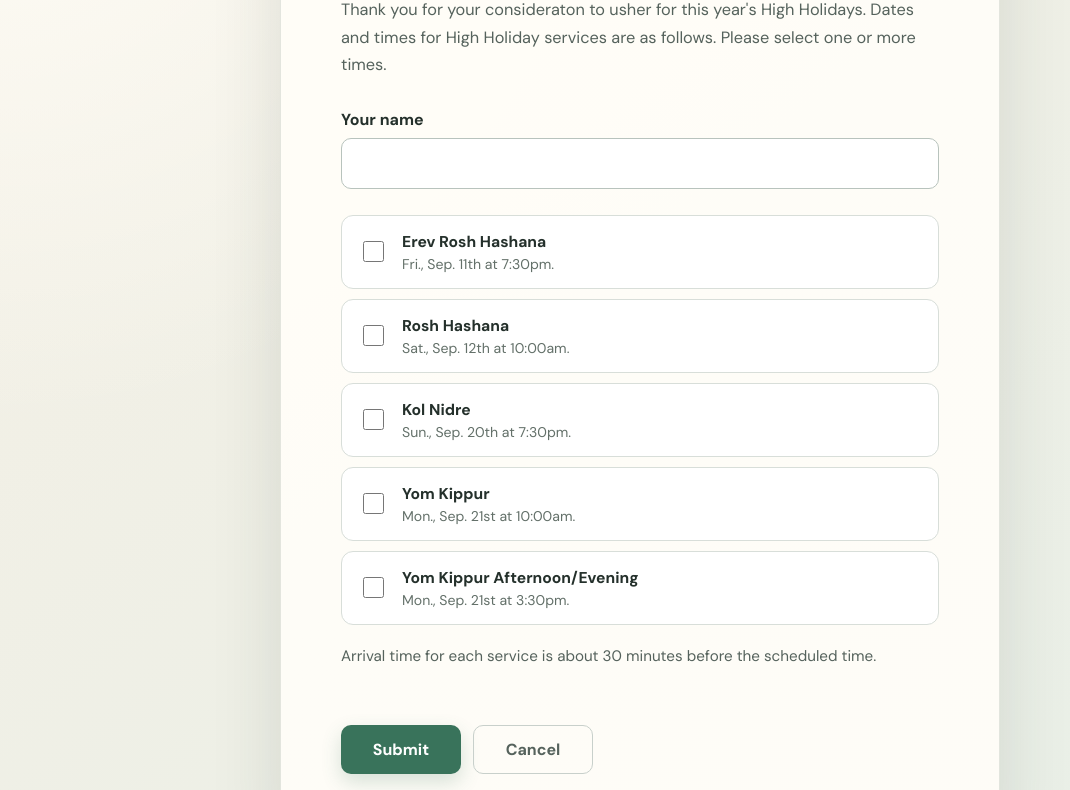
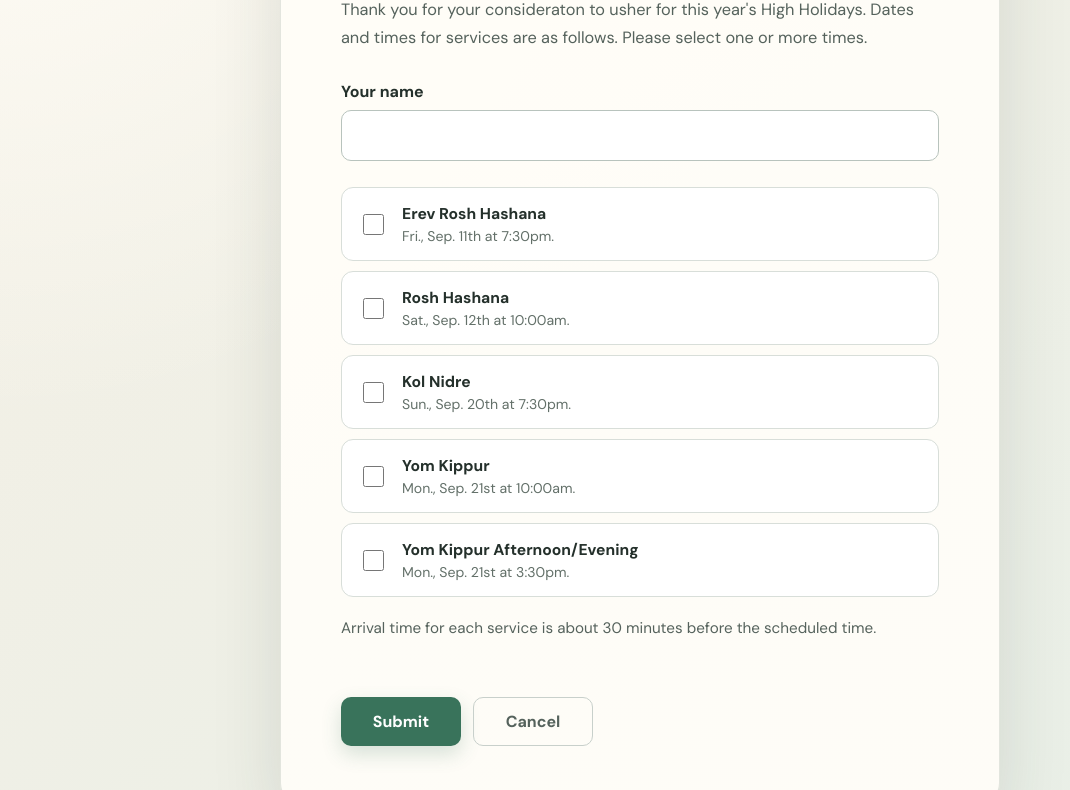
Before and after one commit to esemmelman/ushering-form, a website built with Vite: page index.html in a window 1280 px wide. Shown: the part 213-1003 px from the top of the page, without its empty margins (0-1070 px from the left). Built offline with nearby package versions, Linux system fonts and the light colour scheme.

Commit message:
Simplify service-times wording

```diff
--- a/index.html
+++ b/index.html
@@ -12,7 +12,7 @@
         <div id="form-view">
           <p class="eyebrow">Volunteer sign-up</p>
           <h1 id="page-title">High Holiday Ushers</h1>
-          <p class="intro">Thank you for your consideraton to usher for this year's High Holidays. Dates and times for High Holiday services are as follows. Please select one or more times.</p>
+          <p class="intro">Thank you for your consideraton to usher for this year's High Holidays. Dates and times for services are as follows. Please select one or more times.</p>
 
           <form id="volunteer-form" novalidate>
             <label class="name-field" for="volunteer-name">
```
